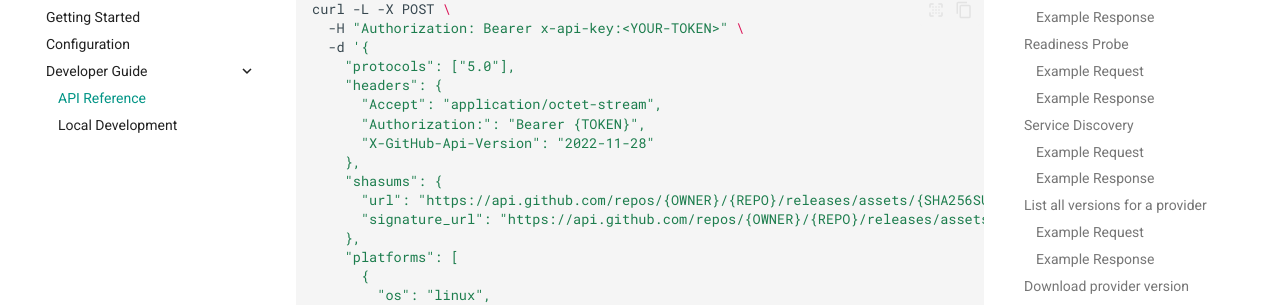
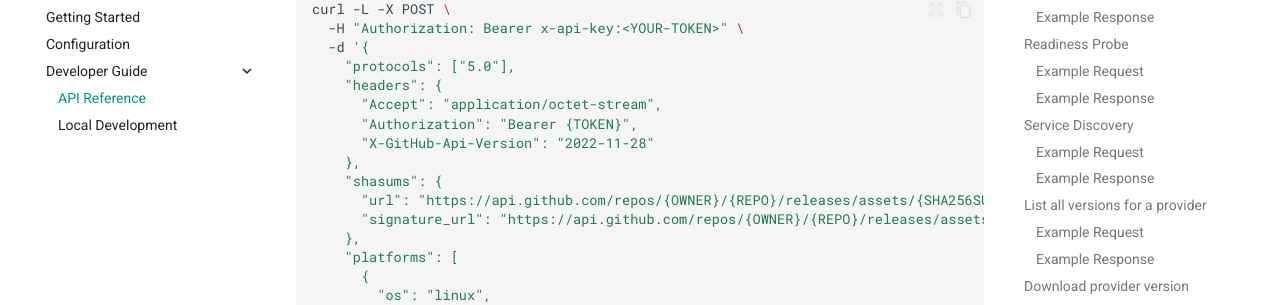
Before and after one commit to terralist/terralist, an MkDocs documentation site: the page built from docs/dev-guide/api-reference.md, in a window 1280 px wide and 900 px high, scrolled down 3831 px. Shown: the part 145-450 px from the top of the window. Built offline with MkDocs 1.6.1 and Material for MkDocs 9.7.7, drawn with Linux system fonts in a browser that asks for light colours; comment, search, counter and statistics services are not loaded; some of the changed text lies outside the part shown.

```diff
--- a/docs/dev-guide/api-reference.md
+++ b/docs/dev-guide/api-reference.md
@@ -235,7 +235,7 @@ curl -L -X POST \
     "protocols": ["5.0"],
     "headers": {
       "Accept": "application/octet-stream",
-      "Authorization:": "Bearer {TOKEN}",
+      "Authorization": "Bearer {TOKEN}",
       "X-GitHub-Api-Version": "2022-11-28"
     },
     "shasums": {
@@ -513,7 +513,7 @@ If the URL from which the module files should be downloaded is of types `http` o
         "download_url": "https://api.github.com/repos/{OWNER}/{REPO}/releases/assets/{ASSET-ID}",
         "headers": {
             "Accept": "application/octet-stream",
-            "Authorization:": "Bearer {TOKEN}",
+            "Authorization": "Bearer {TOKEN}",
             "X-GitHub-Api-Version": "2022-11-28"
         }
       }' \
@@ -529,7 +529,7 @@ If the URL from which the module files should be downloaded is of types `http` o
         "download_url": "https://github.com/{OWNER}/{REPO}/archive/refs/tags/{RELEASE-TAG-NAME}.zip",
         "headers": {
             "Accept": "application/octet-stream",
-            "Authorization:": "Basic {YOUR-GITHUB-BASE64ENC-USERNAME-TOKEN}"
+            "Authorization": "Basic {YOUR-GITHUB-BASE64ENC-USERNAME-TOKEN}"
         }
       }' \
       http://localhost:5758/v1/api/modules/NAME/PROVIDER/VERSION/upload
```
